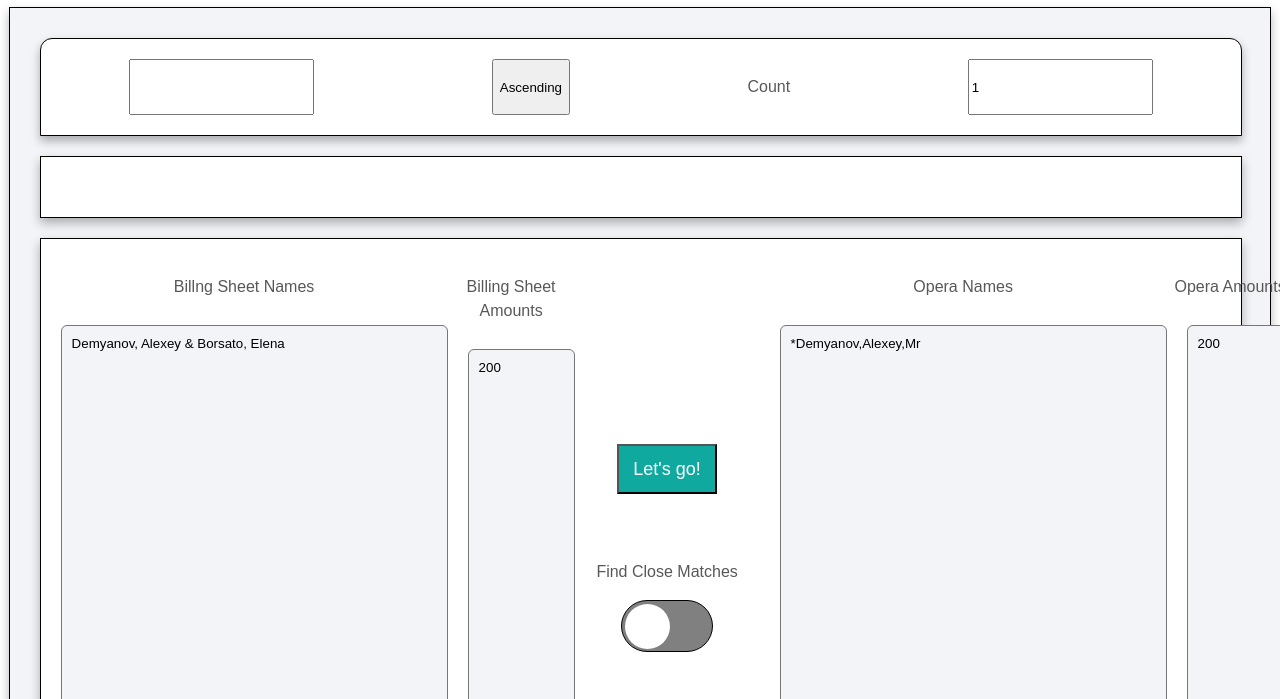
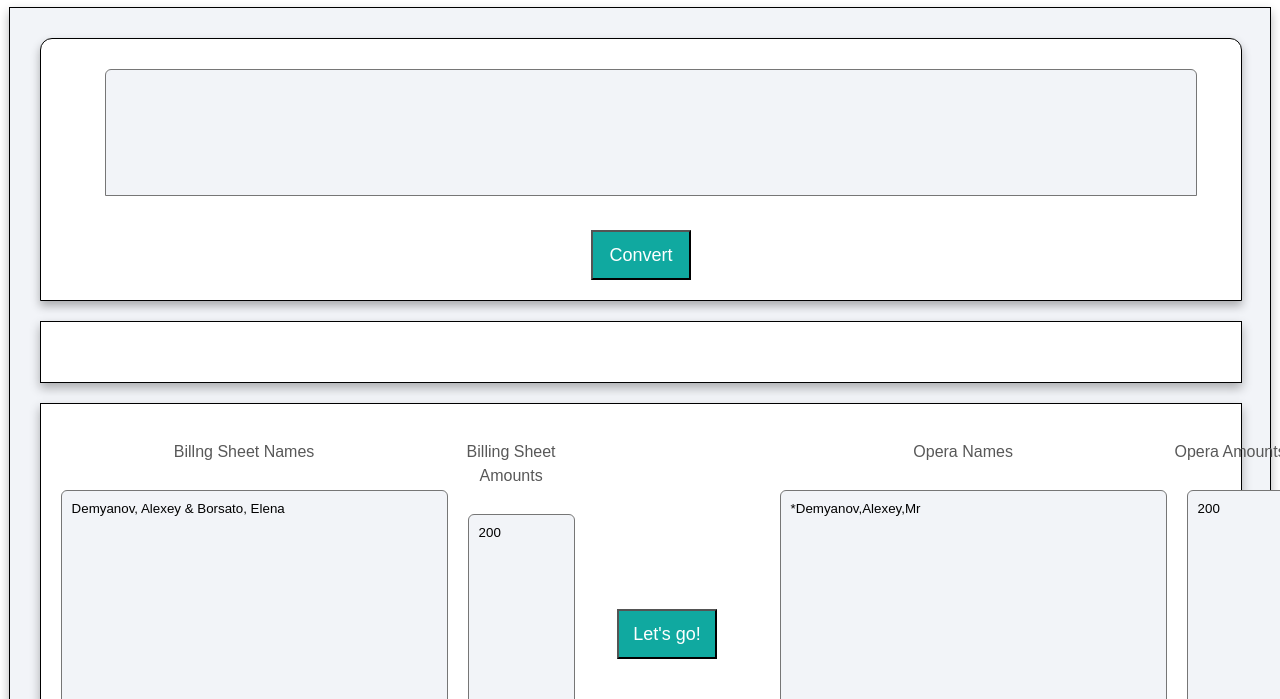
Before and after one commit to AlexeyDemyan/work-calculator, a plain HTML site: page index.html in a window 1280 px wide. Shown: the part 91-790 px from the top of the page. Drawn offline with Linux system fonts and the light colour scheme.

Commit message:
added functionality

```diff
--- a/index.html
+++ b/index.html
@@ -18,10 +18,13 @@
     </header>
     <div class="container main-container">
       <div class="container invoice-numbers-container">
-        <input type="text">
-        <button>Ascending</button>
-        <p>Count</p>
-        <input type="number" class="" value="1" min="1">
+        <textarea
+            name="text"
+            id="text"
+            rows="5"
+            class="input-field"
+          ></textarea><br>
+          <button class="convert">Convert</button>
       </div>
       <div class="container invoice-number-output">
       </div>
--- a/script.js
+++ b/script.js
@@ -14,7 +14,7 @@ const operaAmountsInputArea = operaAmountsElement.querySelector('.input-field');
 
 const outputElement = document.querySelector('.output');
 
-const button = document.querySelector('.lets-go');
+const letsGoButton = document.querySelector('.lets-go');
 
 const closeMatchesFilterButtonWrapper = document.querySelector('.button-wrapper');
 
@@ -26,6 +26,9 @@ const precisionLevelSettingInputElement = document.querySelector(
   '.precision-level-setting'
 );
 
+const invoiceNumbersElement = document.querySelector('.invoice-numbers-container');
+const invoiceNumbersInptuaArea = invoiceNumbersElement.querySelector('.input-field');
+const convertButton = invoiceNumbersElement.querySelector('.convert');
 
 const NUMBER_PRECISION = 2;
 
@@ -442,13 +445,19 @@ const compareEntries = (billingSheetEntries, operaEntries) => {
   }
 };
 
-button.addEventListener('click', () => {
+letsGoButton.addEventListener('click', () => {
   clearOutputArea();
   const billingSheetEntries = createBillingSheetEntries();
   const operaEntries = createOperaEntries();
 
   compareEntries(billingSheetEntries, operaEntries);
 });
+
+const convertStringToInvoiceNumber = () => {
+  console.log(invoiceNumbersInptuaArea.value);
+}
+
+convertButton.addEventListener('click', convertStringToInvoiceNumber);
 
 createMockData();
 
--- a/style.css
+++ b/style.css
@@ -49,7 +49,14 @@ img {
 
 .invoice-numbers-container {
     justify-content: space-around;
+    flex-direction: column;
+    align-items: center;
     border-radius: 12px 12px 0 0;
+}
+
+.invoice-numbers-container > .input-field {
+    width: 90%;
+    font-size: 20px;
 }
 
 .input-container {
@@ -74,6 +81,17 @@ img {
     font-weight: inherit;
     font-size: 18px;
     margin-bottom: 50px;
+}
+
+.convert {
+    height: 50px;
+    width: 100px;
+    cursor: pointer;
+    background-color: #10a9a0;
+    color: #fff;
+    font-style: inherit;
+    font-weight: inherit;
+    font-size: 18px;
 }
 
 p {
```
